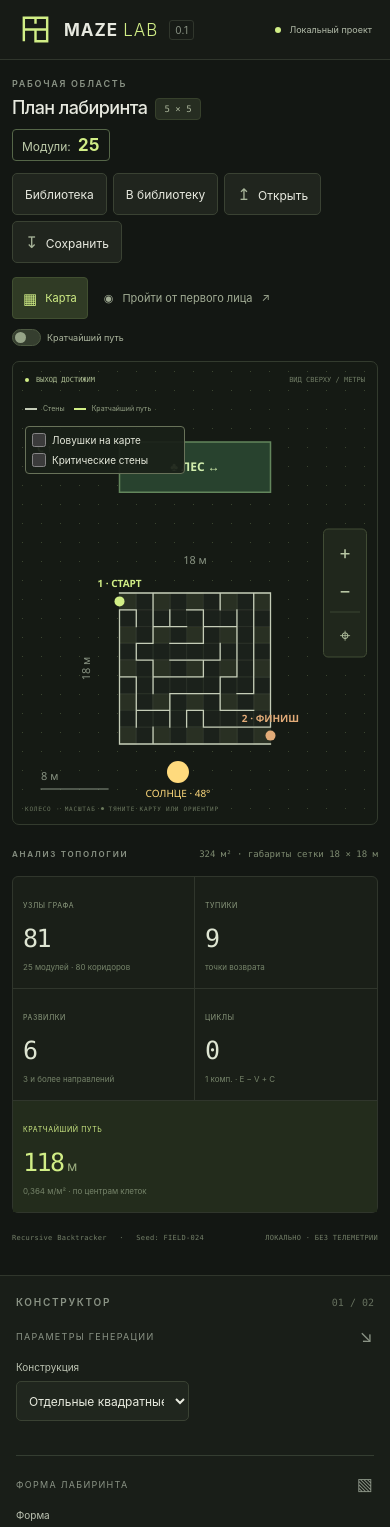
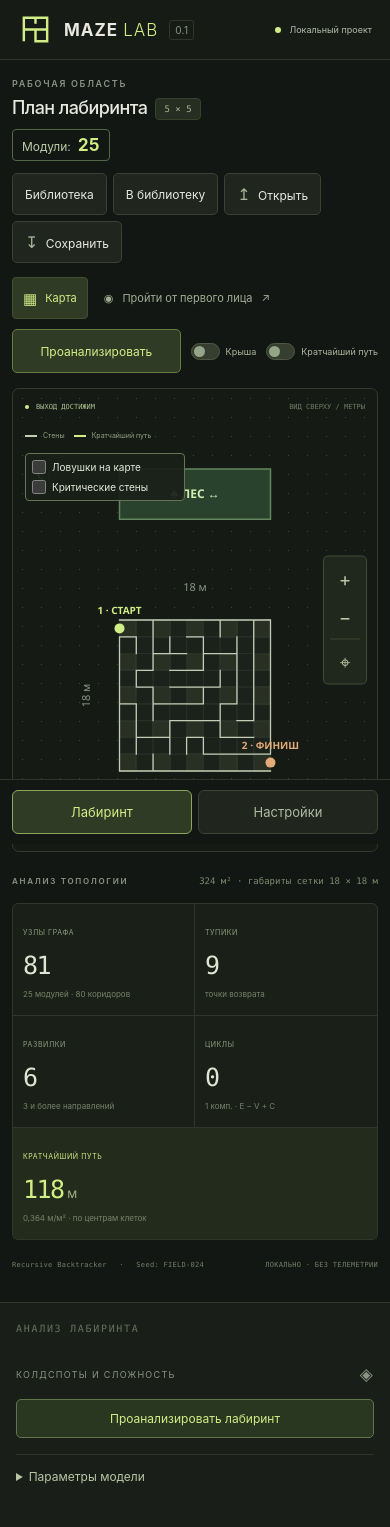
Before and after one commit to DurandalCode/maze-gen, a React (Vite) app: page / in a window 390 px wide. Shown: the top 1527 px of the page. Built offline with nearby package versions, Linux system fonts and the light colour scheme.

Commit message:
Separate generation settings from mobile play and analysis

```diff
--- a/src/main.tsx
+++ b/src/main.tsx
@@ -32,6 +32,12 @@ function App() {
   const generationCancel=useRef<(()=>void)|null>(null);
   const [libraryOpen,setLibraryOpen]=useState(isOfflineLibrary);
   const [libraryRevision,setLibraryRevision]=useState(0);
+  const [section,setSection]=useState<'maze'|'settings'>('maze');
+  const [analysisRequest,setAnalysisRequest]=useState(0);
+  const analysisPanel=useRef<HTMLDivElement>(null);
+  const sidebarRef=useRef<HTMLElement>(null);
+  const switchSection=(next:'maze'|'settings')=>{setSection(next);setShapeEditing(false);setPortalEdit(null);requestAnimationFrame(()=>{window.scrollTo({top:0});sidebarRef.current?.scrollTo({top:0});});};
+  const requestAnalysis=()=>{switchSection('maze');setAnalysisRequest(n=>n+1);requestAnimationFrame(()=>analysisPanel.current?.scrollIntoView({block:'start',behavior:'smooth'}));};
   const [shapeEditing, setShapeEditing] = useState(false);
   const [shapeSelected, setShapeSelected] = useState<number|null>(null);
   const [shapeTool, setShapeTool] = useState<ShapeTool>('select');
@@ -113,10 +119,10 @@ function App() {
   },[maze]);
   const onCheckpoint=useCallback((value:WalkResult)=>persistRun(value,'in-progress'),[persistRun]);
   const onEnd = useCallback((value: WalkResult) => {
-    setResult(value); setMode('map'); setShowRoute(true);persistRun(value,value.finished?'finished':'stopped');
+    setResult(value); setMode('map'); setSection('maze'); setShowRoute(true);persistRun(value,value.finished?'finished':'stopped');
     setMessage(value.finished ? 'Выход найден! Твой маршрут записан.' : 'Прохождение остановлено. Записанная часть пути показана на карте.');
   }, [persistRun]);
-  const onWalkError = useCallback((value: string) => { setError(value); setMode('map'); }, []);
+  const onWalkError = useCallback((value: string) => { setError(value); setMode('map'); setSection('maze'); }, []);
   const save = async () => {
     resetNotice(); setBusy(true);
     try { if (await saveMaze(maze)) setMessage('Лабиринт сохранён в JSON.'); }
@@ -139,7 +145,7 @@ function App() {
     setMessage('Лабиринт улучшен. Форма и проёмы сохранены. Сохраните результат в JSON.');
   };
   const openLibraryMaze=(next:Maze)=>{
-    setMaze(next);setDraft(structuredClone(next.parameters));setResult(null);setMode('map');setShowRoute(false);setShapeEditing(false);setPortalEdit(null);resetNotice();
+    setMaze(next);setDraft(structuredClone(next.parameters));setResult(null);setMode('map');setSection('maze');setShowRoute(false);setShapeEditing(false);setPortalEdit(null);resetNotice();
   };
   const openLibraryWalk=(next:Maze,value:WalkResult)=>{
     openLibraryMaze(next);setResult(value);setShowRoute(true);setMessage('Прохождение открыто из общей библиотеки.');
@@ -161,17 +167,16 @@ function App() {
   const parameterNumber = (label: string, key: 'columns' | 'rows' | 'corridorWidth' | 'moduleSize' | 'extraConnections' | 'routeTrapCount' | 'loopTrapCount', min: number, max: number, step = 1, unit?: string) =>
     <label className="field"><span>{label}</span><div className="input-unit"><input aria-label={label} type="number" min={min} max={max} step={step} required value={Number.isNaN(draft[key]) ? '' : draft[key] ?? ((key === 'routeTrapCount' || key === 'loopTrapCount') ? 0 : '')} onChange={e => patch(key, e.target.valueAsNumber)} />{unit && <em>{unit}</em>}</div></label>;
 
-  return <div className={`app-shell ${mode === 'walk' ? 'is-walking' : ''}`}>
+  return <div className={`app-shell ${mode === 'walk' ? 'is-walking' : ''} ${section==='settings'?'settings-open':''}`}>
     <header className="topbar">
       <div className="brand"><div className="brand-mark"><Logo /></div><strong>MAZE <span>LAB</span></strong><span className="version">0.1</span></div>
       <div className="topbar-description">Лаборатория физических лабиринтов</div>
       <div className="local-badge"><i /> Локальный проект</div>
     </header>
     {mode === 'map' ? <>
-      <aside className="sidebar">
-        <div className="sidebar-title"><span className="eyebrow">КОНСТРУКТОР</span><span>01 / 02</span></div>
-        <h1>Начинается<br />с одного пути<span>.</span></h1>
-        <p className="sidebar-description">Создавай, исследуй и проверяй<br />лабиринты в реальном масштабе.</p>
+      <aside ref={sidebarRef} className="sidebar">
+        <div className="sidebar-title"><span className="eyebrow">{section==='settings'?'НАСТРОЙКИ ЛАБИРИНТА':'АНАЛИЗ ЛАБИРИНТА'}</span></div>
+        <div id="maze-settings-panel" hidden={section!=='settings'}>
         <form onSubmit={e => { e.preventDefault(); regenerate(); }}>
           <div className="section-label"><span>ПАРАМЕТРЫ ГЕНЕРАЦИИ</span><span>↘</span></div>
           <label className="field"><span>Конструкция</span><select aria-label="Конструкция" value={draft.moduleSize === undefined ? 'grid' : 'modules'} onChange={event => setDraft(p => {
@@ -199,15 +204,20 @@ function App() {
         </form>
         <ConstructionControls value={maze} onChange={patch => setMaze(current => ({ ...current, ...patch }))} />
         {!shapeEditing && <PortalControls maze={maze} edit={portalEdit} onEdit={setPortalEdit} onChange={changePortals} />}
-        <div hidden={shapeEditing}><ColdspotControls maze={maze} onDisplay={setHeatDisplay} onOptimized={acceptOptimized} /></div>
         {!shapeEditing && <EnvironmentControls maze={maze} onChange={changeEnvironment} />}
+        </div>
+        <div ref={analysisPanel} className="analysis-panel-anchor" hidden={section!=='maze'||shapeEditing}><ColdspotControls maze={maze} request={analysisRequest} onDisplay={setHeatDisplay} onOptimized={acceptOptimized} /></div>
         <div className="sidebar-bottom"><span className="mini-mark">ML /</span><span>Каждая развилка — эксперимент.</span></div>
       </aside>
       <main className="workspace">
+        <nav className="workspace-tabs" aria-label="Разделы приложения">
+          <button type="button" aria-pressed={section==='maze'} onClick={()=>switchSection('maze')}>Лабиринт</button>
+          <button type="button" aria-pressed={section==='settings'} onClick={()=>switchSection('settings')}>Настройки</button>
+        </nav>
         <div className="workspace-header"><div><div className="eyebrow">РАБОЧАЯ ОБЛАСТЬ</div><h2>План лабиринта <span>{maze.parameters.columns} × {maze.parameters.rows}</span></h2><div className="workspace-module-count" aria-label={maze.parameters.moduleSize===undefined?"Количество клеток":"Количество модулей"}>{maze.parameters.moduleSize===undefined?"Клетки":"Модули"}: <strong>{number(maze.parameters.moduleSize===undefined?analysis.cells:moduleCount)}</strong></div></div><div className="file-actions"><button onClick={()=>setLibraryOpen(true)}>Библиотека</button><button disabled={busy} onClick={()=>void saveShared()}>В библиотеку</button><button disabled={busy} onClick={() => void load()}><span aria-hidden="true">↥</span> Открыть</button><button disabled={busy} onClick={() => void save()}><span aria-hidden="true">↧</span> Сохранить</button></div></div>
         <LibraryPanel open={libraryOpen} revision={libraryRevision} onClose={()=>setLibraryOpen(false)} onMaze={openLibraryMaze} onWalk={openLibraryWalk} onPlay={next=>{openLibraryMaze(next);void beginWalk(next);}}/>
-        <div className="view-toolbar"><div className="view-tabs"><span className="active"><span>▦</span> Карта</span><button disabled={!analysis.reachable||busy} onClick={() => { resetNotice(); void beginWalk(maze); }}><span>◉</span> Пройти от первого лица <span>↗</span></button></div><label className="route-toggle"><input type="checkbox" checked={showRoute} onChange={e => setShowRoute(e.target.checked)} /><span className="switch" />Кратчайший путь</label></div>
-        <div className={`map-panel ${shapeEditing ? 'editing-shape' : ''}`}>
+        <div className="view-toolbar"><div className="view-tabs"><span className="active"><span>▦</span> Карта</span><button disabled={!analysis.reachable||busy} onClick={() => { resetNotice(); void beginWalk(maze); }}><span>◉</span> Пройти от первого лица <span>↗</span></button></div><button type="button" className="analyze-shortcut" onClick={requestAnalysis}>Проанализировать</button><label className="route-toggle"><input type="checkbox" checked={!!maze.roof} onChange={e=>setMaze(current=>({...current,roof:e.target.checked}))}/><span className="switch"/>Крыша</label><label className="route-toggle"><input type="checkbox" checked={showRoute} onChange={e => setShowRoute(e.target.checked)} /><span className="switch" />Кратчайший путь</label></div>
+        <div className={`map-panel ${shapeEditing ? 'editing-shape' : ''} ${portalEdit!==null?'editing-portals':''}`}>
           {!shapeEditing && <div className="map-topline"><span><i className="live-dot" /> {analysis.reachable ? 'ВЫХОД ДОСТИЖИМ' : 'ВЫХОД НЕДОСТИЖИМ'}</span><span>ВИД СВЕРХУ / МЕТРЫ</span></div>}
           {shapeEditing && draft.shape ? <ShapeEditor value={draft} onChange={setDraft} selected={shapeSelected} onSelect={setShapeSelected} tool={shapeTool}/> : <MapCanvas maze={maze} heat={heatDisplay} showRoute={showRoute} recorder={result?.recorder ?? null} onPlacePortal={portalEdit === null ? undefined : placePortal} onEnvironmentChange={changeEnvironment} />}
           {!shapeEditing && <div className="map-legend"><span><i className="legend-wall" /> Стены</span><span><i className="legend-route" /> Кратчайший путь</span>{result && <span><i className="legend-actual" /> Твой путь</span>}</div>}
--- a/src/style.css
+++ b/src/style.css
@@ -165,3 +165,26 @@ button:disabled { opacity: .45; cursor: not-allowed; }
 }
 
 .walk-touch-choice{display:flex;align-items:center;justify-content:center;gap:10px;font-size:12px;color:#c6d5b7;margin:0 0 20px;cursor:pointer}.walk-touch-choice input{width:18px;height:18px;min-width:18px;margin:0;padding:0;accent-color:var(--lime)}
+
+/* Separate daily play/analysis actions from generation and construction controls. */
+[hidden]{display:none!important}
+.workspace-tabs{display:flex;gap:6px;margin-bottom:18px;flex-shrink:0}
+.workspace-tabs button{min-height:44px;padding:10px 20px;border-radius:6px;background:#20261e;border:1px solid #3a4233;color:#aeb9a1;font-size:13px}
+.workspace-tabs button[aria-pressed=true]{background:#303b25;border-color:#8ba759;color:var(--lime)}
+.analyze-shortcut{min-height:44px;padding:10px 15px;border:1px solid #657c43;border-radius:5px;background:#303b25;color:var(--lime);font-size:12px}
+.analysis-options{margin:16px 0;border-top:1px solid var(--border)}
+.analysis-options summary{min-height:44px;padding:14px 0;cursor:pointer;font-size:12px;color:#b7c5a5}
+.analysis-options[open] summary{margin-bottom:10px}
+.analysis-panel-anchor{scroll-margin-top:18px}
+.view-toolbar{flex-wrap:wrap}
+@media(max-width:820px){
+ .app-shell:not(.is-walking){padding-bottom:calc(76px + env(safe-area-inset-bottom))}
+ .workspace-tabs{position:fixed;bottom:0;left:0;right:0;z-index:10;background:#131713;padding:10px 12px calc(10px + env(safe-area-inset-bottom));margin:0;border-top:1px solid var(--border)}
+ .workspace-tabs button{flex:1}
+ .analyze-shortcut{flex:1;min-width:150px}
+ .settings-open:not(.is-walking)>.workspace>:not(.workspace-tabs):not(.editing-shape):not(.editing-portals){display:none}
+ .settings-open:not(.is-walking)>.workspace .map-panel{margin-bottom:12px}
+ .sidebar form>.hint,.sidebar form>.field-note{grid-column:1/-1;font-size:11px;line-height:1.6;margin:0 0 12px}
+ .settings-open:not(.is-walking)>.sidebar{margin-top:0;border-top:0;padding-top:8px}
+ .analysis-panel-anchor{scroll-margin-top:12px}
+}
--- a/src/ui/coldspot-controls.tsx
+++ b/src/ui/coldspot-controls.tsx
@@ -11,8 +11,9 @@ export interface HeatDisplay {
   coldOnly: boolean;
 }
 const fmt = (value: number, digits = 1) => value.toLocaleString('ru-RU', { maximumFractionDigits: digits });
-export function ColdspotControls({ maze, onDisplay, onOptimized }: {
+export function ColdspotControls({ maze, request = 0, onDisplay, onOptimized }: {
   maze: Maze;
+  request?: number;
   onDisplay: (display: HeatDisplay | null) => void;
   onOptimized: (result: OptimizationResult) => void;
 }) {
@@ -25,6 +26,7 @@ export function ColdspotControls({ maze, onDisplay, onOptimized }: {
   const [objective, setObjective] = useState<OptimizationObjective>('exploration');
   const [progress, setProgress] = useState(''), [notice, setNotice] = useState('');
   const optimizer = useRef<Worker | null>(null);
+  useEffect(()=>{if(request>0)setEnabled(true);},[request]);
   // Visibility depends on topology, construction and environment; cancel every obsolete job.
   useEffect(() => {
     optimizer.current?.terminate();
@@ -103,6 +105,8 @@ export function ColdspotControls({ maze, onDisplay, onOptimized }: {
   };
   return <section className="coldspot-controls" aria-label="Анализ колдспотов">
   <div className="section-label"><span>КОЛДСПОТЫ И СЛОЖНОСТЬ</span><span>◈</span></div>
+  {!enabled && <button type="button" className="coldspot-action" onClick={() => setEnabled(true)}>Проанализировать лабиринт</button>}
+  <details className="analysis-options"><summary>Параметры модели</summary>
   <p className="field-note">Вероятность попасть в участок до выхода. Модель v9 помнит увиденные соединения и оценивает местные развилки по видимой перспективе, направлению и заметным тупикам. Узнаваемый финиш имеет приоритет; скрытые стены заранее неизвестны.</p>
   <label className="field"><span>Профиль игрока</span><select aria-label="Профиль игрока" value={options.profile} onChange={e => setOptions({ ...options, profile: e.target.value as NavigationProfile })}>{Object.entries(PROFILE_NAMES).map(([key, name]) => <option key={key} value={key}>{name}</option>)}</select></label>
   {options.profile !== 'explorer' && <label className="field"><span>Опора на направление · {options.beta}</span><input aria-label="Опора на направление" type="range" min="0" max="5" step="0.25" value={options.beta} onChange={e => setOptions({ ...options, beta: Number(e.target.value) })}/></label>}
@@ -113,11 +117,11 @@ export function ColdspotControls({ maze, onDisplay, onOptimized }: {
   {options.profile === 'outline' && <label className="field"><span>Тяга к пути вдоль границы · {options.boundaryPreference ?? 1.5}</span><input aria-label="Тяга к пути вдоль границы" type="range" min="0" max="3" step="0.25" value={options.boundaryPreference ?? 1.5} onChange={e => setOptions({ ...options, boundaryPreference: Number(e.target.value) })}/><small>Граница обещает длинный обход. Предпочтение действует на выбор продолжения, но не запрещает уйти внутрь.</small></label>}
   {options.profile === 'outline' && <label className="field"><span>Отношение к границе</span><select aria-label="Отношение к границе" value={options.boundaryStrategy ?? 'adaptive'} onChange={e => setOptions({ ...options, boundaryStrategy: e.target.value as NonNullable<AnalysisOptions['boundaryStrategy']> })}><option value="adaptive">Пересматривает стратегию</option><option value="follow">Доверяет пути вдоль края</option><option value="avoid">Подозревает обманку у края</option></select><small>В адаптивном режиме начальные гипотезы смешаны поровну. После застоя и возврата гипотеза может смениться до двух раз.</small></label>}
   <label className="field"><span>Холодный участок · посещают менее {Math.round(options.threshold * 100)}%</span><input aria-label="Порог колдспота" type="range" min="5" max="50" step="5" value={options.threshold * 100} onChange={e => setOptions({ ...options, threshold: Number(e.target.value) / 100 })}/></label>
-  {!enabled && <button type="button" className="coldspot-action" onClick={() => setEnabled(true)}>Оценить лабиринт</button>}
+  </details>
   {calculating && <div className="coldspot-progress" role="status">Считаем горячесть…<button type="button" onClick={() => setEnabled(false)}>Отменить анализ</button></div>}
   {error && <p className="shape-error" role="alert">{error}</p>}
   {analysis && <>
-  <PotentialPanel value={analysis.potential} onLimit={(key, value) => setOptions({ ...options, [key]: value })}/>
+  <details className="analysis-options"><summary>Подробная оценка сложности</summary><PotentialPanel value={analysis.potential} onLimit={(key, value) => setOptions({ ...options, [key]: value })}/></details>
   <label className="coldspot-check"><input aria-label="Горячесть на карте" type="checkbox" checked={show} onChange={e => setShow(e.target.checked)}/> Горячесть на карте</label>
   <label className="field"><span>Тепловой слой</span><select aria-label="Тепловой слой" value={layer} onChange={e => setLayer(e.target.value as HeatLayer)}><option value="probability">Вероятность посещения</option><option value="visits">Среднее число посещений</option></select></label>
   <label className="coldspot-check"><input aria-label="Только холодные участки" type="checkbox" checked={coldOnly} onChange={e => setColdOnly(e.target.checked)}/> Только холодные участки</label>
@@ -134,6 +138,7 @@ export function ColdspotControls({ maze, onDisplay, onOptimized }: {
   <div><dt>Средний путь модели</dt><dd>{fmt(analysis.expectedLength)} м · {fmt(analysis.searchRatio, 2)}× кратчайшего</dd></div>
   </dl>
   <p className="field-note">{analysis.method === 'exact-tree' ? 'Точный расчёт для модели на дереве.' : `Оценка по ${analysis.samples} воспроизводимым прохождениям; значения около порога могут колебаться.`} Видимость солнца, леса и внешней ткани проверяется лучами. Без ориентиров уверенность сохраняется на уровне внутреннего удержания курса. Это приближённая модель, не статистика людей.</p>
+  <details className="analysis-options"><summary>Улучшение лабиринта</summary>
   <div className="section-label"><span>АВТОПОДБОР ПЛАНИРОВКИ</span></div>
   <label className="field"><span>Цель подбора</span><select aria-label="Цель подбора" value={objective} disabled={optimizing} onChange={e => setObjective(e.target.value as OptimizationObjective)}><option value="exploration">Сложные решения и скрытые проёмы</option><option value="coldspots">Меньше колдспотов</option></select></label>
   <label className="field"><span>Способ улучшения</span><select aria-label="Способ улучшения" value={method} disabled={optimizing} onChange={e => setMethod(e.target.value as OptimizationMethod)}><option value="seeds" disabled={!!analysis?.potential?.cycles}>Подобрать seed</option><option value="walls">Переставить стены</option></select></label>
@@ -141,6 +146,7 @@ export function ColdspotControls({ maze, onDisplay, onOptimized }: {
   <p className="field-note">{analysis.potential?.cycles ? 'Подбор перестановкой стен сохраняет число колец, защищённые элементы и пределы качества. Новый seed выбирается обычной генерацией.' : objective === 'exploration' ? 'Подбор по прогнозу боковой разведки без повторов. Вход и выход экранируются; обязательный маршрут занимает 35–55% площади. Форма и места проёмов сохраняются.' : 'Оценка колдспотов по трём профилям. Сохраняем форму, проёмы и циклы; не менее 80% развилок и тупиков.'} На больших лабиринтах бюджет ограничен объёмом расчёта. Изменённые стены сохраняются в JSON.</p>
   <button type="button" className="coldspot-action" disabled={optimizing || calculating} onClick={optimize}>Улучшить лабиринт</button>
   {optimizing && <div className="coldspot-progress" role="status">{progress}<button type="button" onClick={cancel}>Отмена</button></div>}
+  </details>
   </>}
   {notice && <p className="field-note" role="status">{notice}</p>}
   </section>;
```
